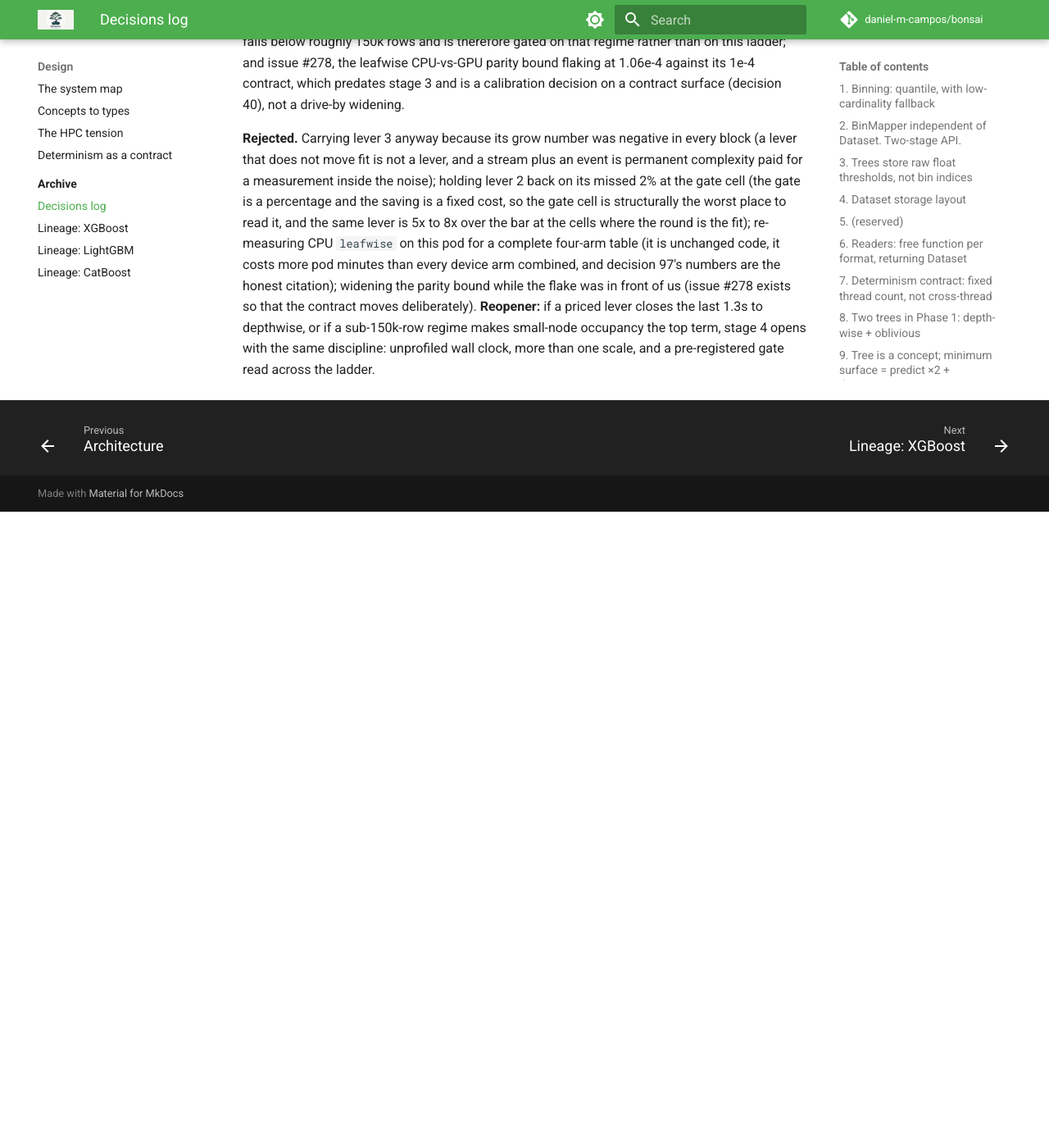
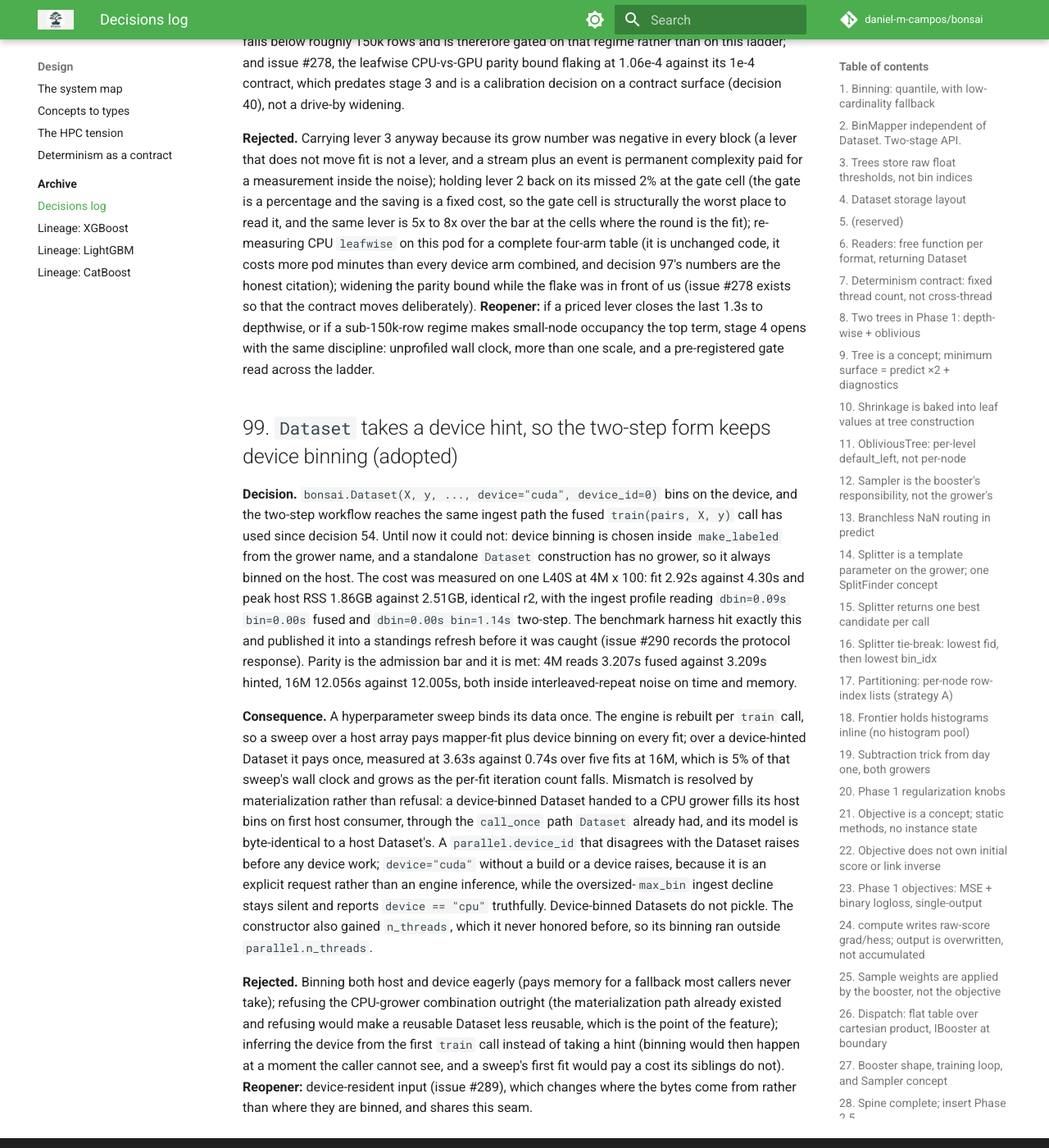
Before and after one commit to daniel-m-campos/bonsai, an MkDocs documentation site: the page built from docs/decisions.md, in a window 1280 px wide and 1400 px high, scrolled down 75066 px. Shown: the whole window at 82% size. Built offline with MkDocs 1.6.1 and Material for MkDocs 9.7.7, drawn with Linux system fonts in a browser that asks for light colours; comment, search, counter and statistics services are not loaded; before the commit the page ends 75690 px from its top, so only the background shows below that.

Commit message:
docs: record the Dataset device hint as decision 99
Also corrects the two bench docstrings that said a prebuilt Dataset
always bins on the host, which this branch makes conditional.

```diff
--- a/docs/decisions.md
+++ b/docs/decisions.md
@@ -1250,3 +1250,11 @@ The two ladders are different rentals of the same GPU model, so the reference ar
 **Consequence.** A leafwise GPU user gets 24.4s at 16M x 100 where decision 97 shipped 30.8s and the pre-registration bar was LightGBM's 32.4s. The registration, the dispatch grid, and the standings are untouched: no standings spec carries a leafwise arm, so nothing published moves and no axis needs a refresh. Three things stay open and are named rather than scheduled: the last 1.3s of fit to resident depthwise parity at 16M, which is now small enough that the next lever must be priced before it is built; small-node occupancy, which is real only when the mean node falls below roughly 150k rows and is therefore gated on that regime rather than on this ladder; and issue #278, the leafwise CPU-vs-GPU parity bound flaking at 1.06e-4 against its 1e-4 contract, which predates stage 3 and is a calibration decision on a contract surface (decision 40), not a drive-by widening.
 
 **Rejected.** Carrying lever 3 anyway because its grow number was negative in every block (a lever that does not move fit is not a lever, and a stream plus an event is permanent complexity paid for a measurement inside the noise); holding lever 2 back on its missed 2% at the gate cell (the gate is a percentage and the saving is a fixed cost, so the gate cell is structurally the worst place to read it, and the same lever is 5x to 8x over the bar at the cells where the round is the fit); re-measuring CPU `leafwise` on this pod for a complete four-arm table (it is unchanged code, it costs more pod minutes than every device arm combined, and decision 97's numbers are the honest citation); widening the parity bound while the flake was in front of us (issue #278 exists so that the contract moves deliberately). **Reopener:** if a priced lever closes the last 1.3s to depthwise, or if a sub-150k-row regime makes small-node occupancy the top term, stage 4 opens with the same discipline: unprofiled wall clock, more than one scale, and a pre-registered gate read across the ladder.
+
+## 99. `Dataset` takes a device hint, so the two-step form keeps device binning (adopted)
+
+**Decision.** `bonsai.Dataset(X, y, ..., device="cuda", device_id=0)` bins on the device, and the two-step workflow reaches the same ingest path the fused `train(pairs, X, y)` call has used since decision 54. Until now it could not: device binning is chosen inside `make_labeled` from the grower name, and a standalone `Dataset` construction has no grower, so it always binned on the host. The cost was measured on one L40S at 4M x 100: fit 2.92s against 4.30s and peak host RSS 1.86GB against 2.51GB, identical r2, with the ingest profile reading `dbin=0.09s bin=0.00s` fused and `dbin=0.00s bin=1.14s` two-step. The benchmark harness hit exactly this and published it into a standings refresh before it was caught (issue #290 records the protocol response). Parity is the admission bar and it is met: 4M reads 3.207s fused against 3.209s hinted, 16M 12.056s against 12.005s, both inside interleaved-repeat noise on time and memory.
+
+**Consequence.** A hyperparameter sweep binds its data once. The engine is rebuilt per `train` call, so a sweep over a host array pays mapper-fit plus device binning on every fit; over a device-hinted Dataset it pays once, measured at 3.63s against 0.74s over five fits at 16M, which is 5% of that sweep's wall clock and grows as the per-fit iteration count falls. Mismatch is resolved by materialization rather than refusal: a device-binned Dataset handed to a CPU grower fills its host bins on first host consumer, through the `call_once` path `Dataset` already had, and its model is byte-identical to a host Dataset's. A `parallel.device_id` that disagrees with the Dataset raises before any device work; `device="cuda"` without a build or a device raises, because it is an explicit request rather than an engine inference, while the oversized-`max_bin` ingest decline stays silent and reports `device == "cpu"` truthfully. Device-binned Datasets do not pickle. The constructor also gained `n_threads`, which it never honored before, so its binning ran outside `parallel.n_threads`.
+
+**Rejected.** Binning both host and device eagerly (pays memory for a fallback most callers never take); refusing the CPU-grower combination outright (the materialization path already existed and refusing would make a reusable Dataset less reusable, which is the point of the feature); inferring the device from the first `train` call instead of taking a hint (binning would then happen at a moment the caller cannot see, and a sweep's first fit would pay a cost its siblings do not). **Reopener:** device-resident input (issue #289), which changes where the bytes come from rather than where they are binned, and shares this seam.
```
Also changed, not shown: CHANGELOG.md (+3 -0 lines), 2 other files.
